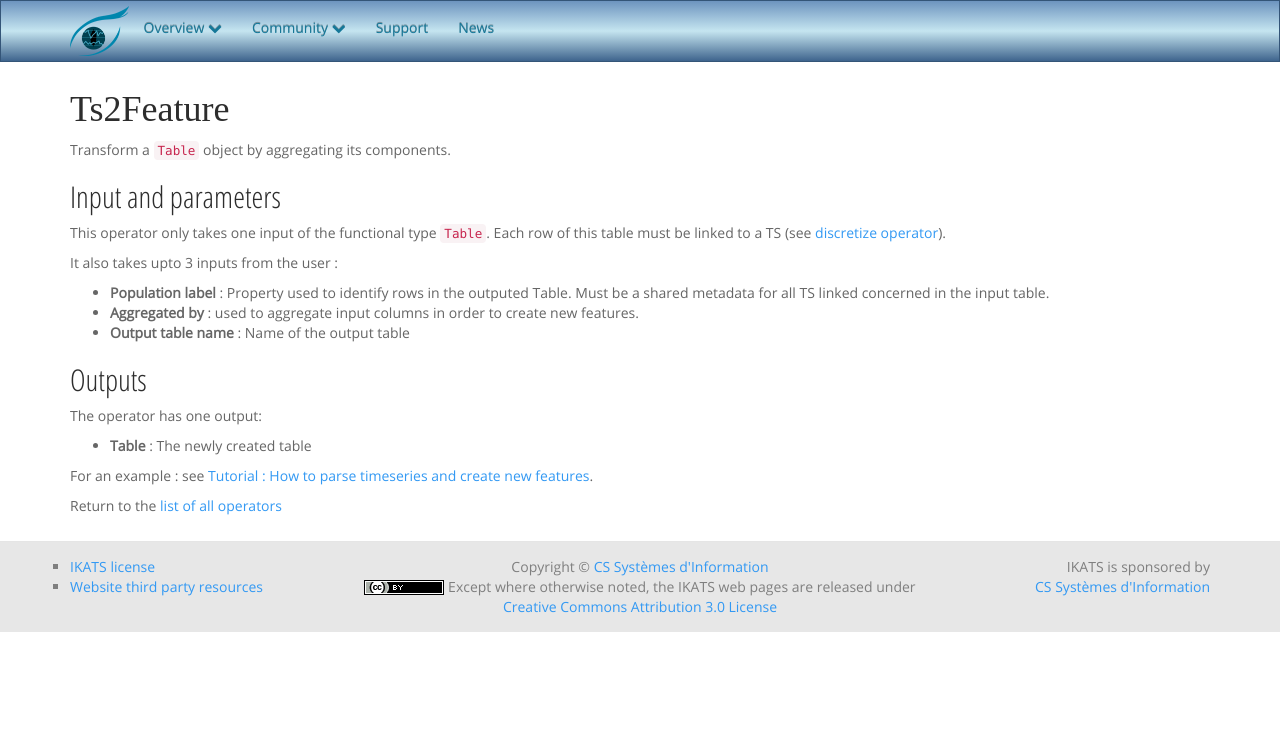
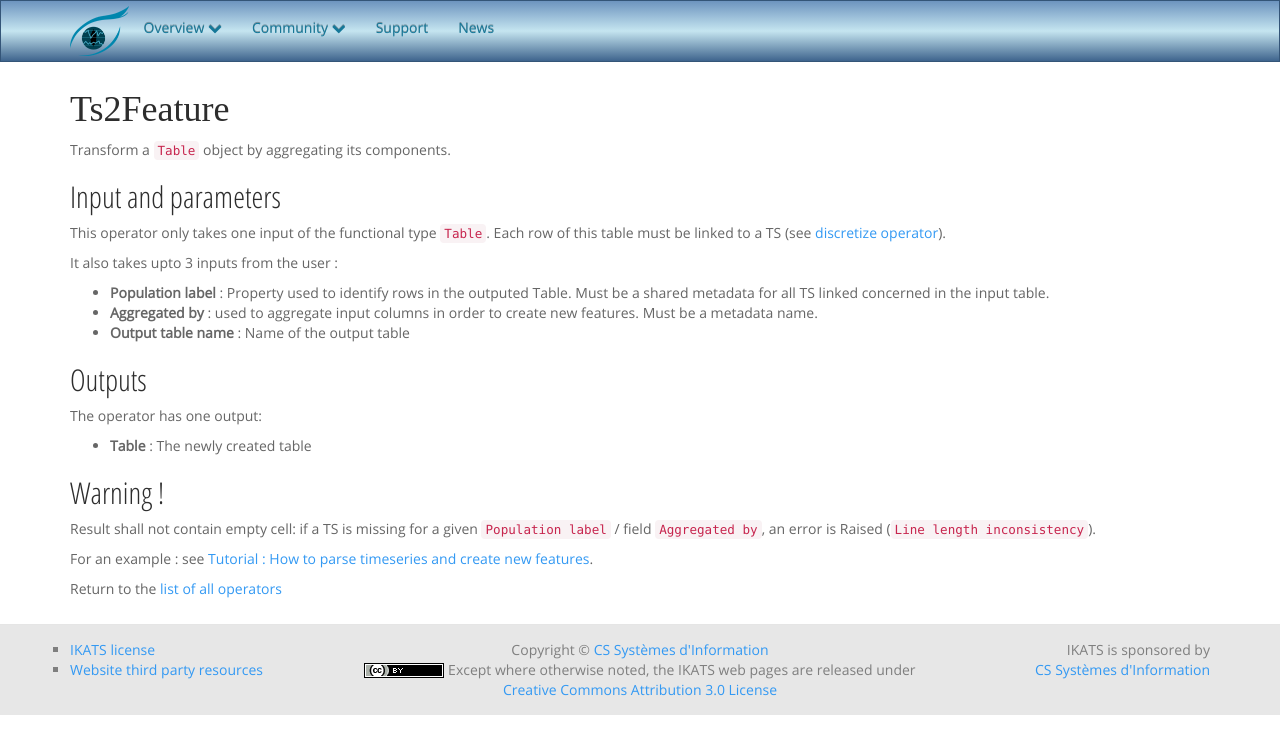
Before and after one commit to IKATS/ikats.github.io, a Jekyll site: the page built from doc/operators/ts2Feature.md, in a window 1280 px wide. Shown: the top 754 px of the page. Built offline with Jekyll 4.4.1, drawn with Linux system fonts in a browser that asks for light colours; some web fonts are replaced.

Commit message:
Doc about error on TS2Feature (behaviour if empty cell)

```diff
--- a/doc/operators/ts2Feature.md
+++ b/doc/operators/ts2Feature.md
@@ -16,7 +16,7 @@ This operator only takes one input of the functional type `Table`. Each row of t
 It also takes upto 3 inputs from the user :
 
 - **Population label** : Property used to identify rows in the outputed Table. Must be a shared metadata for all TS linked concerned in the input table.
-- **Aggregated by** : used to aggregate input columns in order to create new features.
+- **Aggregated by** : used to aggregate input columns in order to create new features. Must be a metadata name.
 - **Output table name** : Name of the output table
 
 ## Outputs
@@ -25,6 +25,10 @@ The operator has one output:
 
  - **Table** : The newly created table
 
+## Warning !
+
+Result shall not contain empty cell: if a TS is missing for a given `Population label` / field `Aggregated by`, an error is Raised (`Line length inconsistency`).
+
  For an example : see [Tutorial : How to parse timeseries and create new features](/doc/tutorials/tuto_TS2Feature.html).
 
 
```
